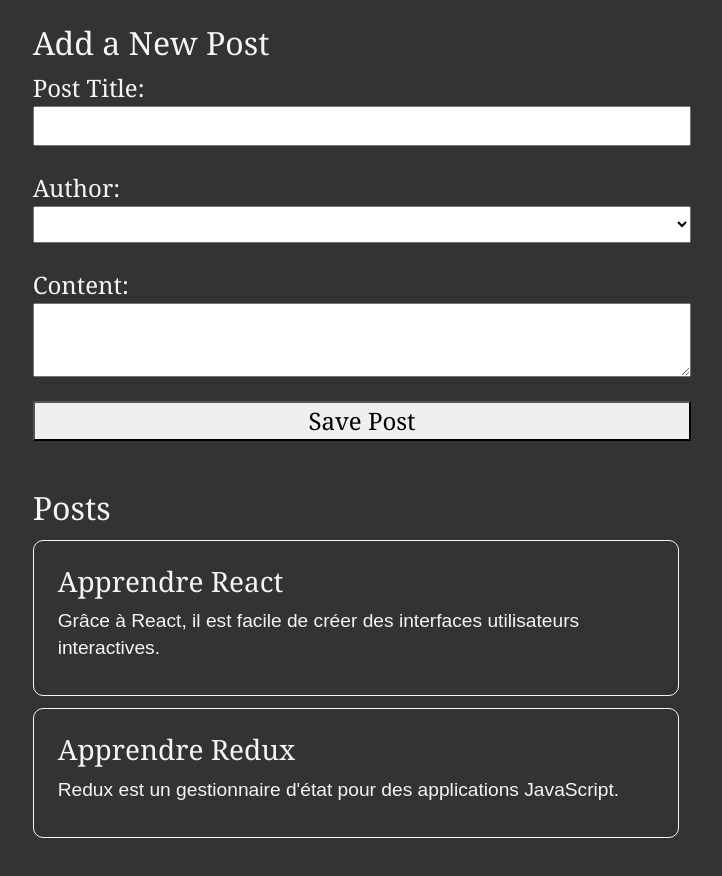
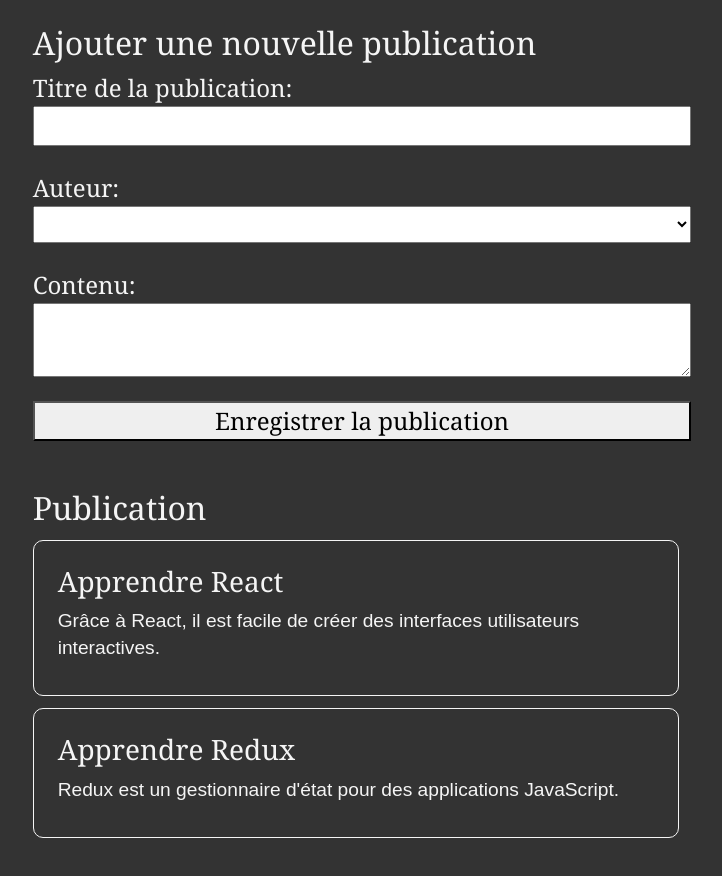
Before and after one commit to EdenSahile/Posts-List, a React (Create React App) app: page / in a window 1280 px wide. Shown: the top 876 px of the page, without its empty margins (278-1000 px from the left). Built offline with nearby package versions, Linux system fonts and the light colour scheme.

Commit message:
ajout post via le formulaire et enregistrement

```diff
--- a/src/features/AddPostForm.js
+++ b/src/features/AddPostForm.js
@@ -1,4 +1,7 @@
-import {useState} from 'react'
+import {useState} from 'react';
+import { useDispatch } from "react-redux";
+import { nanoid } from '@reduxjs/toolkit';
+import { postAdded } from './postSlice';
 
 
 const AddPostForm = () => {
@@ -10,38 +13,48 @@
 const handleChangeTitle=(e)=>setTitle(e.target.value)
 const handleChangeContent = (e) => setContent(e.target.value);
 
+const dispatch = useDispatch();
 
+const onSavePostClicked=()=>{
+  if(title && content){
+    dispatch(postAdded(title,content))
+
+    setTitle("")
+    setContent("");
+  }
+}
 
 
 
 
   return (
     <section>
-      <h2>Add a New Post</h2>
+      <h2>Ajouter une nouvelle publication</h2>
       <form>
-        <label htmlFor="postTitle">Post Title:</label>
+        <label htmlFor="postTitle">Titre de la publication:</label>
         <input type="text"
          id="postTitle"
          name="postTitle"
          value={title}
          onChange={handleChangeTitle}
           />
-        <label htmlFor="postAuthor">Author:</label>
+        <label htmlFor="postAuthor">Auteur:</label>
         <select id="postAuthor">
           <option value=""></option>
           <option value="name 1">Name1</option>
           <option value="name 1">Name2</option>
           <option value="name 1">Name3</option>
         </select>
-        <label htmlFor="postContent">Content:</label>
+        <label htmlFor="postContent">Contenu:</label>
         <textarea
           id="postContent"
           name="postContent"
           value={content}
           onChange={handleChangeContent}
          />
-        <button type="button">
-          Save Post
+        <button type="button"
+        onClick={onSavePostClicked}>
+         Enregistrer la publication
         </button>
       </form>
     </section>
--- a/src/features/PostsList.js
+++ b/src/features/PostsList.js
@@ -2,6 +2,7 @@
 import { selectAllPosts } from './postSlice';
 
 const PostsList = () => {
+
 
   const posts=useSelector(selectAllPosts)
 
@@ -19,7 +20,7 @@
 
   return (
     <section>
-      <h2>Posts</h2>
+      <h2>Publication</h2>
       {renderedPosts}
     </section>
   );
--- a/src/features/postSlice.js
+++ b/src/features/postSlice.js
@@ -1,4 +1,4 @@
-import {createSlice,nanoid} from '@reduxjs/toolkit'
+import {createSlice, nanoid} from '@reduxjs/toolkit'
 
 
 const initialState = [
@@ -20,11 +20,33 @@
 const postsSlice=createSlice({
     name:"posts",
     initialState,
-    reducers:{}
+    reducers:{
+      // postAdded(state,action){
+      //   state.push(action. payload)
+      // }
+      postAdded:{
+        reducer(state,action){
+          state.push(action.payload)
+        },
+        prepare(title,content){
+          return{
+            payload:{
+              id:nanoid(),
+              title,
+              content
+            }
+          }
+        }
+      }
+
+
+
+    }
 })
 
 export const selectAllPosts =(state)=>state.posts;
 
+export const {postAdded}=postsSlice.actions
 
 
 export default  postsSlice.reducer
```
